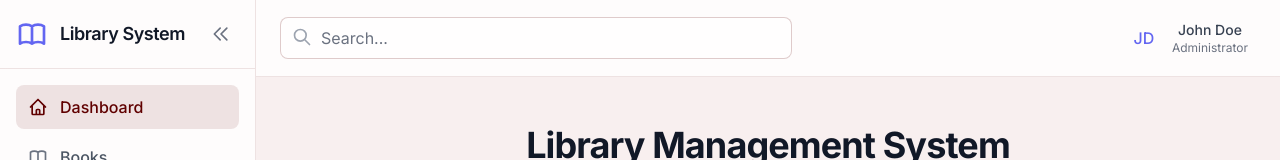
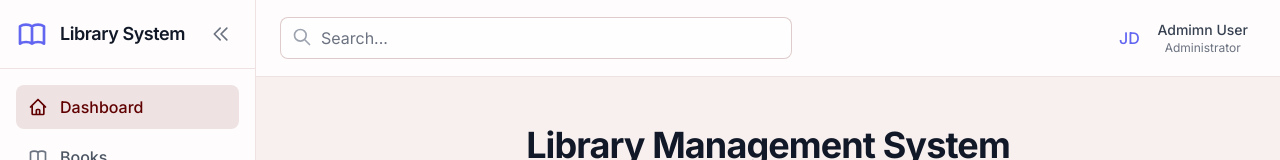
Before and after one commit to CLAIRESKYLIGHT/FRONTEND, a Next.js app: page / in a window 1280 px wide. Shown: the top 160 px of the page. Built offline with nearby package versions, Linux system fonts and the light colour scheme.

Commit message:
fixed the tailwindcss dependencies and design

```diff
--- a/src/app/components/Header.js
+++ b/src/app/components/Header.js
@@ -2,13 +2,17 @@
 
 import { useState } from "react";
 
+// Header component displays the top navigation bar with search and profile modal
 export default function Header() {
+  // State to control the visibility of the profile modal
   const [isProfileOpen, setIsProfileOpen] = useState(false);
 
   return (
     <>
+      {/* Main header bar with search and profile button */}
       <header className="bg-white/80 dark:bg-[#2B1515]/80 backdrop-blur-sm border-b border-[#600000]/10 dark:border-[#600000]/20">
         <div className="flex items-center justify-between px-6 py-3">
+          {/* Search input */}
           <div className="flex items-center flex-1 max-w-lg">
             <div className="relative w-full">
               <input
@@ -17,6 +21,7 @@ export default function Header() {
                 className="w-full pl-10 pr-4 py-2 rounded-lg bg-white/50 dark:bg-[#1F0F0F]/50 border border-[#600000]/20 dark:border-[#600000]/30 text-gray-900 dark:text-white placeholder-gray-500 dark:placeholder-gray-400 focus:outline-none focus:ring-2 focus:ring-[#600000] focus:border-transparent transition-all duration-200"
               />
               <div className="absolute left-3 top-2.5">
+                {/* Search icon */}
                 <svg
                   className="h-5 w-5 text-gray-400 dark:text-gray-500"
                   fill="none"
@@ -44,7 +49,7 @@ export default function Header() {
                 <span className="text-primary font-medium">JD</span>
               </div>
               <div className="hidden sm:block">
-                <p className="text-sm font-medium text-gray-700 dark:text-gray-200">John Doe</p>
+                <p className="text-sm font-medium text-gray-700 dark:text-gray-200">Admimn User</p>
                 <p className="text-xs text-gray-500 dark:text-gray-400">Administrator</p>
               </div>
             </button>
@@ -52,13 +57,14 @@ export default function Header() {
         </div>
       </header>
 
-      {/* Profile Modal */}
+      {/* Profile Modal - appears when profile button is clicked */}
       {isProfileOpen && (
         <div className="fixed inset-0 bg-black/50 dark:bg-black/70 backdrop-blur-sm z-50 flex items-center justify-center">
           <div className="bg-white/90 dark:bg-[#2B1515]/90 backdrop-blur-sm rounded-xl shadow-xl w-full max-w-md mx-4 transform transition-all duration-300 scale-100">
             <div className="p-6">
               <div className="flex items-center justify-between mb-6">
                 <h2 className="text-xl font-semibold text-gray-900 dark:text-white">Profile</h2>
+                {/* Close modal button */}
                 <button
                   onClick={() => setIsProfileOpen(false)}
                   className="text-gray-400 dark:text-gray-500 hover:text-gray-500 dark:hover:text-gray-400 transition-colors duration-200"
@@ -80,6 +86,7 @@ export default function Header() {
               </div>
 
               <div className="space-y-6">
+                {/* Profile avatar and info */}
                 <div className="flex items-center space-x-4">
                   <div className="h-16 w-16 rounded-full bg-primary/10 dark:bg-primary/20 flex items-center justify-center">
                     <span className="text-primary text-xl font-medium">JD</span>
@@ -92,6 +99,7 @@ export default function Header() {
                   </div>
                 </div>
 
+                {/* Profile details */}
                 <div className="border-t border-gray-200 dark:border-gray-700 pt-4">
                   <div className="space-y-4">
                     <div>
@@ -121,9 +129,11 @@ export default function Header() {
                   </div>
                 </div>
 
+                {/* Profile actions */}
                 <div className="border-t border-gray-200 dark:border-gray-700 pt-4">
                   <div className="space-y-2">
                     <button className="w-full px-4 py-2 text-sm font-medium text-gray-700 dark:text-gray-200 hover:bg-gray-50 dark:hover:bg-gray-700 rounded-lg transition-colors duration-200 flex items-center justify-center">
+                      {/* Edit profile icon */}
                       <svg
                         className="w-5 h-5 mr-2"
                         fill="none"
@@ -140,6 +150,7 @@ export default function Header() {
                       Edit Profile
                     </button>
                     <button className="w-full px-4 py-2 text-sm font-medium text-red-600 dark:text-red-500 hover:bg-red-50 dark:hover:bg-red-500/10 rounded-lg transition-colors duration-200 flex items-center justify-center">
+                      {/* Sign out icon */}
                       <svg
                         className="w-5 h-5 mr-2"
                         fill="none"
--- a/src/app/layout.js
+++ b/src/app/layout.js
@@ -2,17 +2,21 @@ import { Inter } from "next/font/google";
 import "./globals.css";
 import Sidebar from "./components/Sidebar";
 
+// Load the Inter font with latin subset
 const inter = Inter({ subsets: ["latin"] });
 
+// Metadata for the application (used by Next.js for SEO)
 export const metadata = {
   title: "Library Management",
   description: "Library Management System",
 };
 
+// RootLayout wraps all pages and provides global structure (sidebar, font, etc.)
 export default function RootLayout({ children }) {
   return (
     <html lang="en">
       <body className={inter.className}>
+        {/* Sidebar wraps the main content and provides navigation */}
         <Sidebar>{children}</Sidebar>
       </body>
     </html>
```
Also changed, not shown: src/app/components/Sidebar.js (+9 -4 lines), src/app/page.js (+17 -3 lines).
